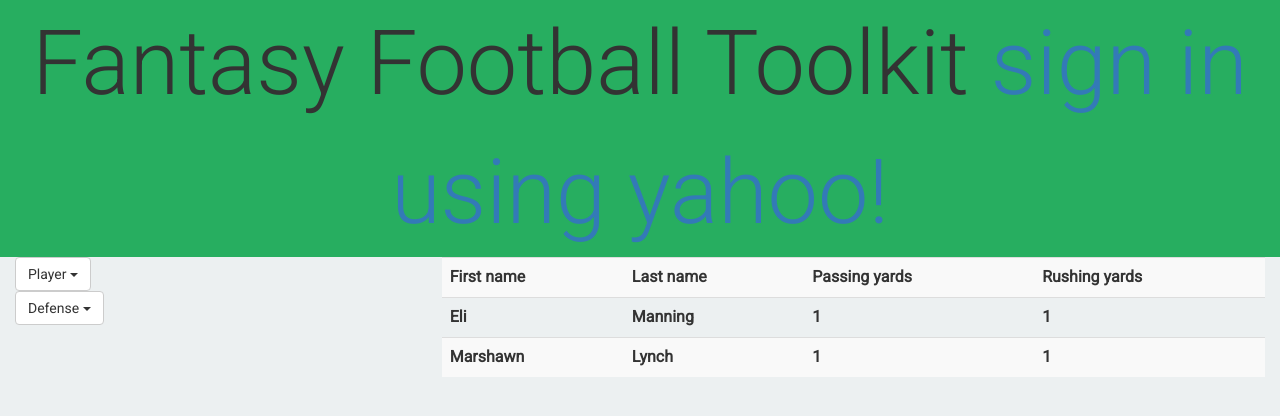
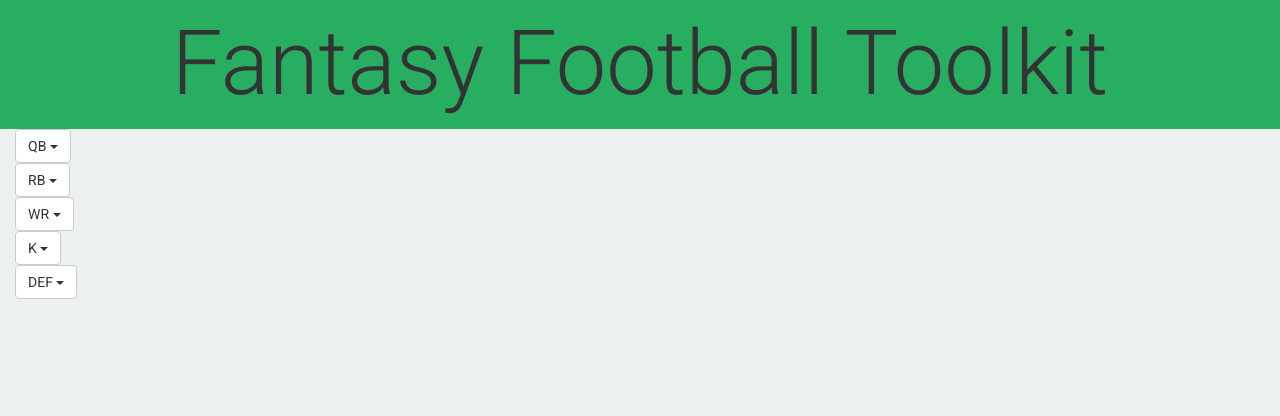
Before and after one commit to ppourmand/fantasyfootball-toolkit, a website: page views/index.html in a window 1280 px wide. Drawn offline with nearby package versions, Linux system fonts and the light colour scheme; files that its build step writes are made by us from their sources.

Commit message:
add qb to table

```diff
--- a/package.json
+++ b/package.json
@@ -14,6 +14,7 @@
     "oauth": "^0.9.14",
     "passport": "^0.3.2",
     "passport-yahoo-oauth": "^0.1.2",
+    "request": "^2.74.0",
     "yahoo-fantasy": "^0.5.3"
   },
   "engines": {
--- /dev/null
+++ b/static/js/playerPopulate.js
@@ -0,0 +1,305 @@
+var QBArray2016 = [
+  'Allen, Brandon',
+  'Anderson, Derek',
+  'Bortles, Blake',
+  'Boykin, Trevone',
+  'Bradford, Sam',
+  'Brady, Tom',
+  'Bray, Tyler',
+  'Brees, Drew',
+  'Bridgewater, Teddy',
+  'Brissett, Jacoby',
+  'Callahan, Joe',
+  'Carr, Derek',
+  'Cassel, Matt',
+  'Clemens, Kellen',
+  'Cook, Connor',
+  'Cousins, Kirk',
+  'Cutler, Jay',
+  'Dalton, Andy',
+  'Daniel, Chase',
+  'Davis, Austin',
+  'Doughty, Brandon',
+  'Driskel, Jeff',
+  'Fitzpatrick, Ryan',
+  'Flacco, Joe',
+  'Foles, Nick',
+  'Gabbert, Blaine',
+  'Garoppolo, Jimmy',
+  'Glennon, Mike',
+  'Goff, Jared',
+  'Gradkowski, Bruce',
+  'Grayson, Garrett',
+  'Griffin, Robert',
+  'Griffin, Ryan',
+  'Hackenberg, Christian',
+  'Henne, Chad',
+  'Hill, Shaun',
+  'Hoyer, Brian',
+  'Hundley, Brett',
+  'Johnson, Josh',
+  'Jones, Cardale',
+  'Jones, Landry',
+  'Kaepernick, Colin',
+  'Keenum, Case',
+  'Kessler, Cody',
+  'Lewis, Thaddeus',
+  'Luck, Andrew',
+  'Lynch, Paxton',
+  'Mallett, Ryan',
+  'Manning, Eli',
+  'Mannion, Sean',
+  'Manuel, EJ',
+  'Mariota, Marcus',
+  'McCarron, AJ',
+  'McCown, Josh',
+  'McCown, Luke',
+  'McCoy, Colt',
+  'McGloin, Matt',
+  'Moore, Kellen',
+  'Moore, Matt',
+  'Morris, Stephen',
+  'Nassib, Ryan',
+  'Newton, Cam',
+  'Orlovsky, Dan',
+  'Osweiler, Brock',
+  'Palmer, Carson',
+  'Petty, Bryce',
+  'Ponder, Christian',
+  'Prescott, Dak',
+  'Rivers, Philip',
+  'Rodgers, Aaron',
+  'Roethlisberger, Ben',
+  'Romo, Tony',
+  'Ryan, Matt',
+  'Sanchez, Mark',
+  'Savage, Tom',
+  'Schaub, Matt',
+  'Shaw, Connor',
+  'Siemian, Trevor',
+  'Smith, Alex',
+  'Smith, Geno',
+  'Stafford, Matthew',
+  'Stanton, Drew',
+  'Sudfeld, Nate',
+  'Tannehill, Ryan',
+  'Tanney, Alex',
+  'Taylor, Tyrod',
+  'Tolzien, Scott',
+  'Webb, Joe',
+  'Weeden, Brandon',
+  'Wentz, Carson',
+  'Wilson, Russell',
+  'Winston, Jameis'
+];
+
+var RBArray2016 = [
+  'Abdullah, Ameer',
+  'Ajayi, Jay',
+  'Allen, Javorius',
+  'Anderson, C.J.',
+  'Andrews, Antonio',
+  'Artis-Payne, Cameron',
+  'Asiata, Matt',
+  'Atkinson III, George',
+  'Barner, Kenjon',
+  'Bell, Le\'Veon',
+  'Bernard, Giovani',
+  'Bibbs, Kapri',
+  'Blount, LeGarrette',
+  'Blue, Alfred',
+  'Bolden, Brandon',
+  'Booker, Devontae',
+  'Brown, Malcolm',
+  'Burkhead, Rex',
+  'Bush, Reggie',
+  'Cadet, Travaris',
+  'Carey, Ka\'Deem',
+  'Charles, Jamaal',
+  'Coleman, Tevin',
+  'Collins, Alex',
+  'Crockett, John',
+  'Crowell, Isaiah',
+  'Cunningham, Benjamin',
+  'Darkwa, Orleans',
+  'Davis, Knile',
+  'Davis, Mike',
+  'Dixon, Kenneth',
+  'Drake, Kenyan',
+  'Draughn, Shaun',
+  'Dunbar, Lance',
+  'Ellington, Andre',
+  'Elliott, Ezekiel',
+  'Ervin, Tyler',
+  'Farrow, Kenneth',
+  'Ferguson, Josh',
+  'Forsett, Justin',
+  'Forte, Matt',
+  'Foster, Arian',
+  'Foster, D.J.',
+  'Freeman, Devonta',
+  'Gillislee, Mike',
+  'Gordon, Melvin',
+  'Gore, Frank',
+  'Grant, Corey',
+  'Grimes, Jonathan',
+  'Gurley, Todd',
+  'Harris, DuJuan',
+  'Henry, Derrick',
+  'Hightower, Tim',
+  'Hill, Jeremy',
+  'Howard, Jordan',
+  'Hyde, Carlos',
+  'Ingram, Mark',
+  'Ivory, Chris',
+  'Jackson, Darius',
+  'James, Mike',
+  'Jennings, Rashad',
+  'Johnson, Chris',
+  'Johnson, David',
+  'Johnson Jr., Duke',
+  'Jones, Matt',
+  'Jones, Taiwan',
+  'Lacy, Eddie',
+  'Langford, Jeremy',
+  'Lasco, Daniel',
+  'Lewis, Dion',
+  'Marshall, Keith',
+  'Martin, Doug',
+  'Mathews, Ryan',
+  'McCoy, LeSean',
+  'McKinnon, Jerick',
+  'Michael, Christine',
+  'Miller, Lamar',
+  'Morris, Alfred',
+  'Murphy, Marcus',
+  'Murray, DeMarco',
+  'Murray, Latavius',
+  'Neal, Rajion',
+  'Oliver, Branden',
+  'Pead, Isaiah',
+  'Peerman, Cedric',
+  'Perkins, Paul',
+  'Peterson, Adrian',
+  'Pope, Troymaine',
+  'Powell, Bilal',
+  'Pressley, Jhurell',
+  'Prosise, C.J.',
+  'Rainey, Bobby',
+  'Rawls, Thomas',
+  'Redd, Silas',
+  'Reynolds, Chasea',
+  'Richard, Jalenn',
+  'Richardson, Daryl',
+  'Riddick, Theo',
+  'Robinson, Denard',
+  'Sherman, Anthony',
+  'Sims, Charles',
+  'Smallwood, Wendell',
+  'Smith, Rod',
+  'Spiller, C.J.',
+  'Sproles, Darren',
+  'Starks, James',
+  'Stewart, Jonathan',
+  'Taliaferro, Lorenzo',
+  'Taylor, Stepfan',
+  'Thompson, Chris',
+  'Todman, Jordan',
+  'Toussaint, Fitzgerald',
+  'Turbin, Robert',
+  'Vereen, Shane',
+  'Ward, Terron',
+  'Ware, Spencer',
+  'Washington, DeAndre',
+  'Washington, Dwayne',
+  'West, Charcandrick',
+  'West, Terrance',
+  'White, James',
+  'Whittaker, Fozzy',
+  'Williams, Andre',
+  'Williams, Damien',
+  'Williams, DeAngelo',
+  'Williams, Jonathan',
+  'Winston, Glenn',
+  'Woodhead, Danny',
+  'Yeldon, T.J.',
+  'Zenner, Zach'
+];
+
+function makeQBUL(array, position){
+  var list = document.getElementById(position);
+
+  // source: http://stackoverflow.com/questions/11128700/create-a-ul-and-fill-it-based-on-a-passed-array
+  for(var i = 0; i < array.length; i++) {
+        // Create the list item:
+        var item = document.createElement('li');
+        var link = document.createElement('a');
+
+        link.appendChild(document.createTextNode(array[i]))
+        link.href = "#";
+        // Set its contents:
+        item.appendChild(link);
+
+        // Add it to the list:
+        list.appendChild(item);
+    }
+
+    // Finally, return the constructed list:
+    return list;
+}
+
+
+
+
+document.getElementById('qbdropdown').appendChild(makeQBUL(QBArray2016, 'qb'));
+document.getElementById('rbdropdown').appendChild(makeQBUL(RBArray2016, 'rb'));
+
+var qbButtonClicked = document.getElementById('qbButton').value;
+
+$('#qb li').on('click', function(){
+  var myTable = document.getElementById('stats-table');
+
+  // alert(qbButtonClicked);
+  // 0 means not clicked, 1 means clicked
+  if(qbButtonClicked == 0){
+    var columnRow = document.createElement('tr');
+    var columnHeadings = ['Name',
+      'Passes Completed',
+      'Passes Attempted',
+      'Yards Gained by Passing',
+      'Passing Touchdowns',
+      'Interceptions Thrown',
+      'Rating',
+      'Times Sacked',
+      'Yards Lost due to Sacks'
+    ];
+
+    // set the proper heading columsn for QB
+    for(var i = 0; i < columnHeadings.length; i++){
+      var columnCell = document.createElement('th');
+      columnCell.appendChild(document.createTextNode(columnHeadings[i]));
+      columnRow.appendChild(columnCell);
+      myTable.appendChild(columnRow);
+    }
+
+    // Now the player
+    var playerRow = document.createElement('tr');
+    var playerCell = document.createElement('th');
+
+    playerCell.appendChild(document.createTextNode($(this).text()));
+    playerRow.appendChild(playerCell);
+    myTable.appendChild(playerRow);
+
+
+    qbButtonClicked = 1;
+  }
+  else{
+    var playerRow = document.createElement('tr');
+    var playerCell = document.createElement('th');
+
+    playerCell.appendChild(document.createTextNode($(this).text()));
+    playerRow.appendChild(playerCell);
+    myTable.appendChild(playerRow);
+
+  }
+});
--- a/views/index.html
+++ b/views/index.html
@@ -4,6 +4,7 @@
     <script src="https://maxcdn.bootstrapcdn.com/bootstrap/3.3.7/js/bootstrap.min.js" integrity="sha384-Tc5IQib027qvyjSMfHjOMaLkfuWVxZxUPnCJA7l2mCWNIpG9mGCD8wGNIcPD7Txa" crossorigin="anonymous"></script>
     <link href="https://maxcdn.bootstrapcdn.com/bootstrap/3.3.7/css/bootstrap.min.css" rel="stylesheet" integrity="sha384-BVYiiSIFeK1dGmJRAkycuHAHRg32OmUcww7on3RYdg4Va+PmSTsz/K68vbdEjh4u" crossorigin="anonymous">
     <link rel="stylesheet" href="css/style.css">
+    <!-- <script src='playerPopulate.js'</script> -->
     <link href='https://fonts.googleapis.com/css?family=Roboto:400,300,100' rel='stylesheet' type='text/css'>
     <script src="http://ajax.googleapis.com/ajax/libs/jquery/1.9.0/jquery.min.js"></script>
     <meta charset="utf-8">
@@ -14,7 +15,6 @@
     <div class="header">
       <div class="header-text">
         Fantasy Football Toolkit
-        <a href="/auth/yahoo"> sign in using yahoo!</a>
       </div>
     </div>
 
@@ -22,10 +22,30 @@
 
       <div class="border row">
         <div class="border col-lg-4 col-xs-4">
-          <!-- Single button -->
+          <div class="dropdown" id='qbdropdown'>
+            <button class="btn btn-default dropdown-toggle" type="button" id="qbButton" data-toggle="dropdown" aria-haspopup="true" aria-expanded="true" value="0">
+              QB
+              <span class="caret"></span>
+            </button>
+
+            <ul class="dropdown-menu" aria-labelledby="dropdownMenu1" id="qb">
+
+            </ul>
+          </div>
+
+          <div class="dropdown" id='rbdropdown'>
+            <button class="btn btn-default dropdown-toggle" type="button" id="dropdownMenu1" data-toggle="dropdown" aria-haspopup="true" aria-expanded="true">
+              RB
+              <span class="caret"></span>
+            </button>
+            <ul class="dropdown-menu" aria-labelledby="dropdownMenu1" id='rb'>
+
+            </ul>
+          </div>
+
           <div class="dropdown">
             <button class="btn btn-default dropdown-toggle" type="button" id="dropdownMenu1" data-toggle="dropdown" aria-haspopup="true" aria-expanded="true">
-              Player
+              WR
               <span class="caret"></span>
             </button>
             <ul class="dropdown-menu" aria-labelledby="dropdownMenu1">
@@ -37,7 +57,19 @@
 
           <div class="dropdown">
             <button class="btn btn-default dropdown-toggle" type="button" id="dropdownMenu1" data-toggle="dropdown" aria-haspopup="true" aria-expanded="true">
-              Defense
+              K
+              <span class="caret"></span>
+            </button>
+            <ul class="dropdown-menu" aria-labelledby="dropdownMenu1">
+              <li><a href="#">Pl</a></li>
+              <li><a href="#">Another action</a></li>
+              <li><a href="#">Something else here</a></li>
+            </ul>
+          </div>
+
+          <div class="dropdown">
+            <button class="btn btn-default dropdown-toggle" type="button" id="dropdownMenu1" data-toggle="dropdown" aria-haspopup="true" aria-expanded="true">
+              DEF
               <span class="caret"></span>
             </button>
             <ul class="dropdown-menu" aria-labelledby="dropdownMenu1">
@@ -49,35 +81,16 @@
 
         </div>
         <div class="border col-lg-8 col-xs-8">
-          <table class="table table-striped">
-            <tr>
-              <th> First name </th>
-              <th> Last name </th>
-              <th> Passing yards </th>
-              <th> Rushing yards </th>
-            </tr>
-
-            <tr>
-              <th> Eli </th>
-              <th> Manning </th>
-              <th> 1 </th>
-              <th> 1 </th>
-            </tr>
-
-            <tr>
-              <th> Marshawn </th>
-              <th> Lynch </th>
-              <th> 1 </th>
-              <th> 1 </th>
-            </tr>
-
+          <table class="table table-striped" >
+            <tbody id='stats-table'>
+          </tbody>
           </table>
 
         </div>
       </div>
     </div>
 
-
+    <script type="text/javascript" src='/js/playerPopulate.js'></script>
   </body>
 
 </html>
```
Also changed, not shown: index.js (+32 -40 lines), static/js/generatePlayerStats.js (added, +27 -0 lines).
